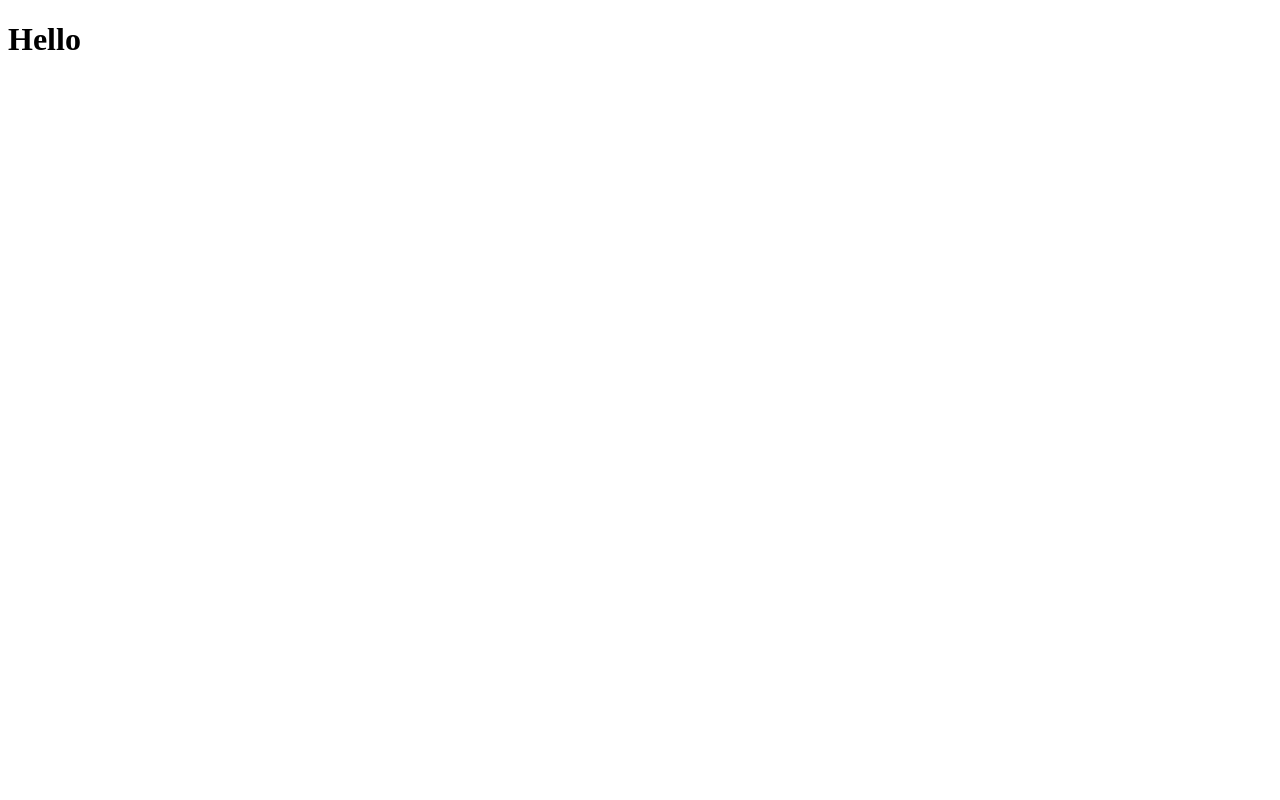
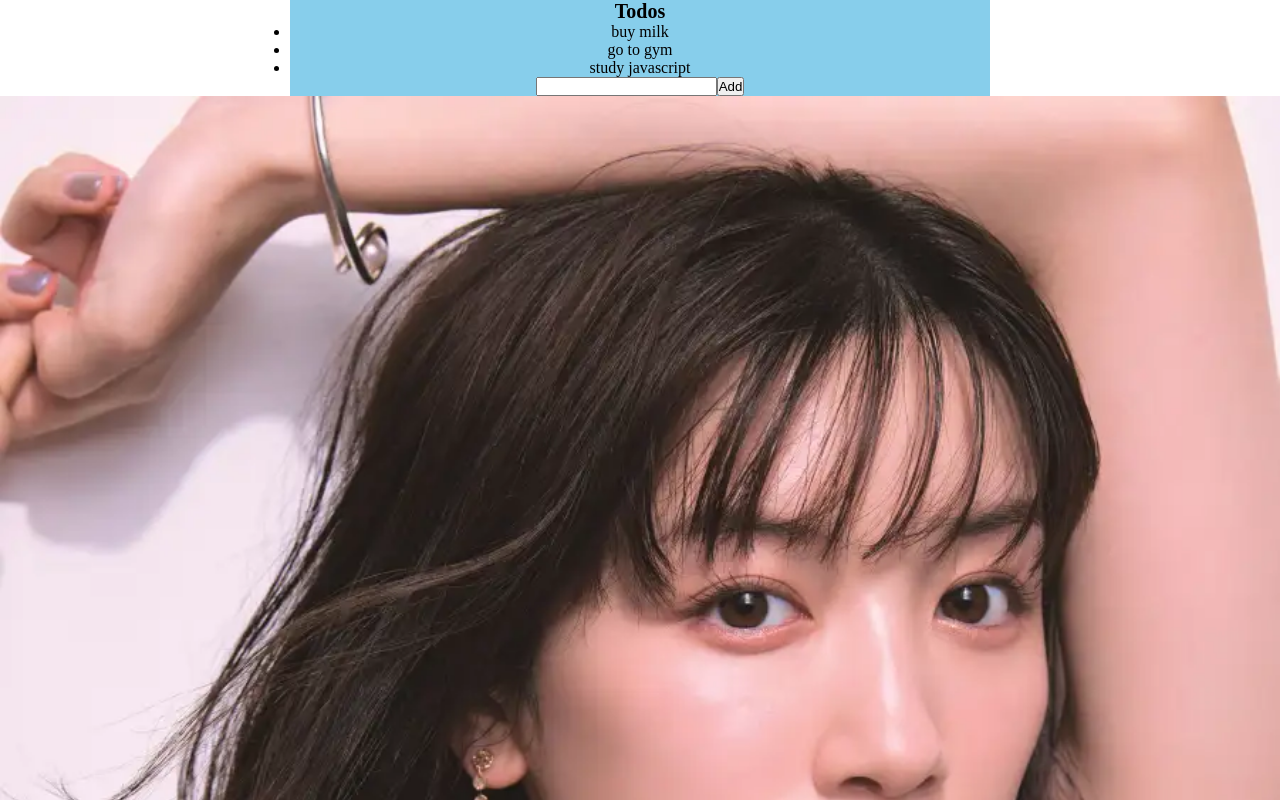
Before and after one commit to Dosa2021/vue-3-todo-dot, a Vue app in the folder vue-project/: page / in a window 1280 px wide. Shown: the top 800 px of the page. Built offline with nearby package versions, Linux system fonts and the light colour scheme.

Commit message:
form設置

```diff
--- a/vue-project/src/App.vue
+++ b/vue-project/src/App.vue
@@ -1,3 +1,57 @@
+<script setup>
+// Note: 画像はどこに配置するのが適切か？
+const imgUrl = '/mei-miteki.webp';
+const todos = [
+  'buy milk',
+  'go to gym',
+  'study javascript'
+]
+
+function addTodo(e) {
+  // Note: リロードしないように
+  e.preventDefault();
+  alert('ok!');
+}
+</script>
+
 <template>
-  <h1>Hello</h1>
+  <div class="container">
+    <h1>Todos</h1>
+    <ul>
+      <li v-for="todo in todos">{{ todo }}</li>
+    </ul>
+    <form @submit="addTodo">
+      <input type="text">
+      <button>Add</button>
+    </form>
+  </div>
+
+  <div class="img-mei">
+    <img :src="imgUrl" alt="永野芽郁">
+  </div>
 </template>
+
+<style scoped>
+.container {
+  width: 700px;
+  margin: 0 auto;
+  text-align: center;
+  background-color: skyblue;
+}
+.container img {
+  width: 50%;
+}
+
+h1 {
+  font-size: 20px;
+}
+
+.img-mei {
+  text-align: center;
+  background-color: skyblue;
+}
+.img-mei img {
+  width: 100%;
+}
+
+</style>
--- a/vue-project/src/assets/main.css
+++ b/vue-project/src/assets/main.css
@@ -33,3 +33,8 @@
     padding: 0 2rem;
   }
 } */
+
+* {
+  margin: 0;
+  padding: 0;
+}
```
Also changed, not shown: vue-project/public/mei-miteki.webp (added), vue-project/src/assets/mei-miteki.webp (added).
